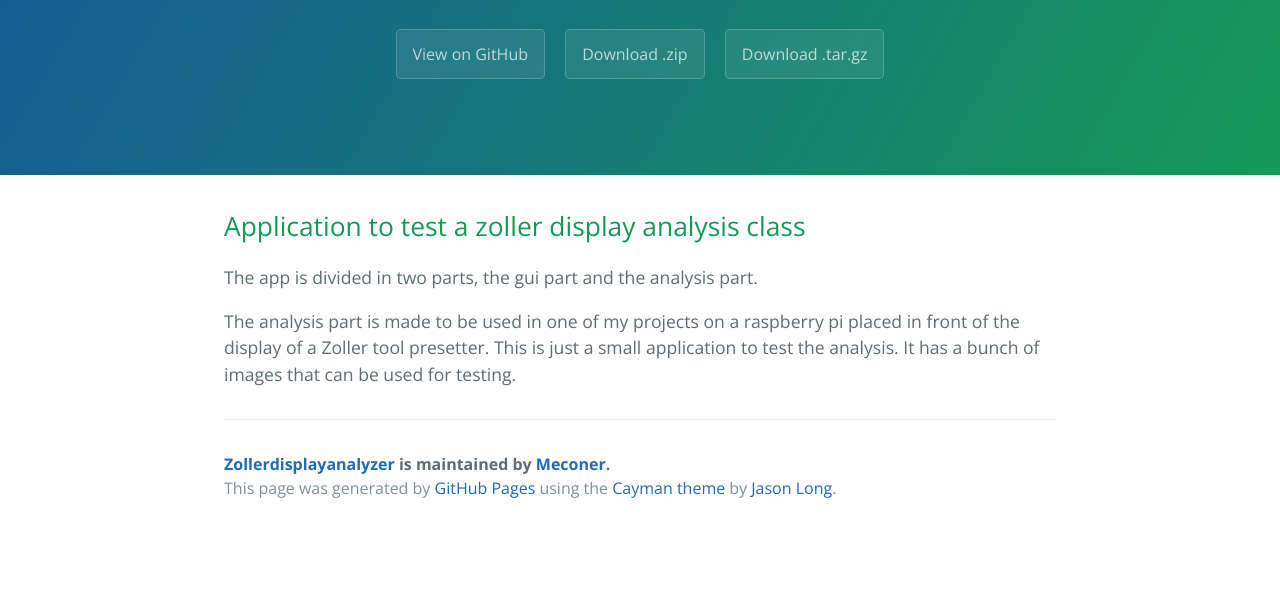
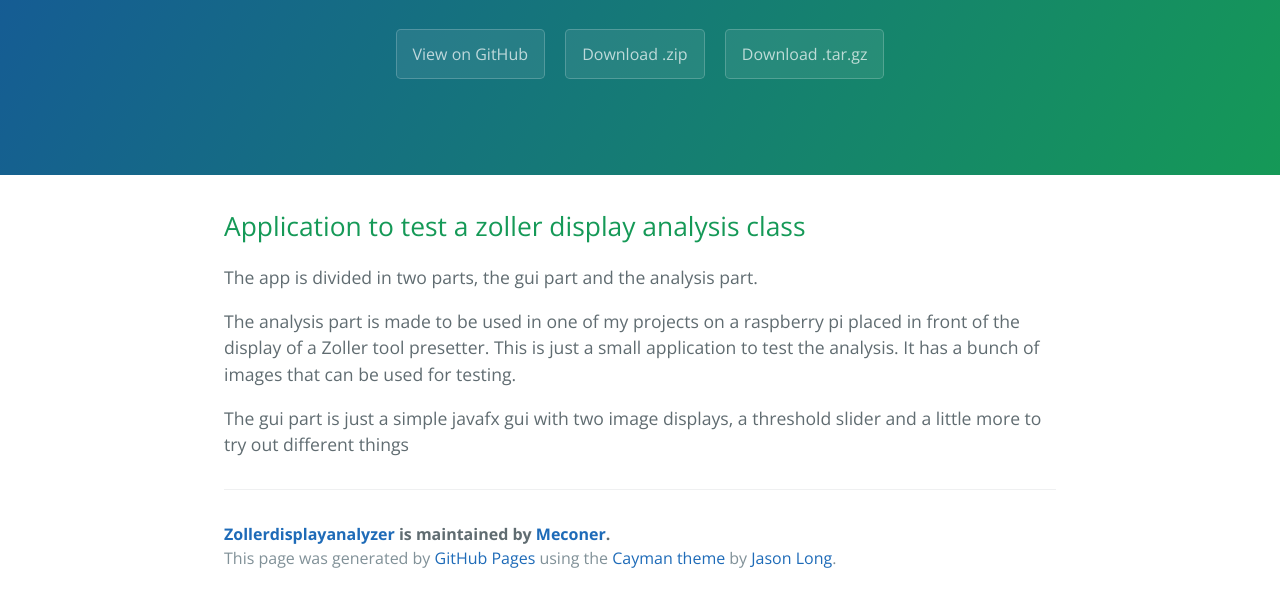
Before and after one commit to Meconer/ZollerDisplayAnalyzer, a plain HTML site: page index.html in a window 1280 px wide. Shown: the part 208-810 px from the top of the page. Drawn offline with nearby package versions, Linux system fonts and the light colour scheme.

Commit message:
Added a note about the gui

```diff
--- a/index.html
+++ b/index.html
@@ -27,6 +27,8 @@
 the display of a Zoller tool presetter. This is just a small application to test the analysis. It has a bunch of images
 that can be used for testing. </p>
 
+<p>The gui part is just a simple javafx gui with two image displays, a threshold slider and a little more to try out different things</p>
+
       <footer class="site-footer">
         <span class="site-footer-owner"><a href="https://github.com/Meconer/ZollerDisplayAnalyzer">Zollerdisplayanalyzer</a> is maintained by <a href="https://github.com/Meconer">Meconer</a>.</span>
 
```
